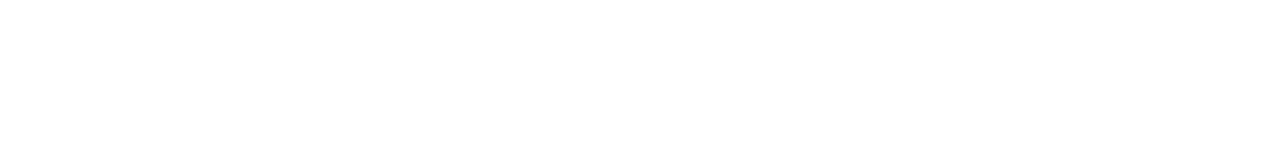
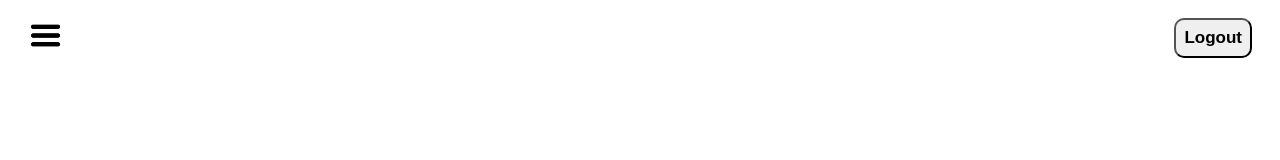
Before and after one commit to IoT-Project-PlantTracking/web-application, a plain HTML site: page app/index.html in a window 1280 px wide. Drawn offline with Linux system fonts and the light colour scheme.

Commit message:
First version of menu and logout

```diff
--- a/app/index.html
+++ b/app/index.html
@@ -5,9 +5,13 @@
     <meta http-equiv="X-UA-Compatible" content="IE=edge">
     <meta name="viewport" content="width=device-width, initial-scale=1.0">
     <meta name="author" content="Jakob, Emil og Frederik">
+    <link rel="stylesheet" href="stylesheet.css">
     <title>Document</title>
 </head>
 <body>
-
+    <nav id="navigationbar">
+        <img id="burgermenu" src="/app/icons/burger-bar.png" alt="Menu">
+        <button id="logoutBtn">Logout</button>
+    </nav>
 </body>
 </html>
--- a/app/stylesheet.css
+++ b/app/stylesheet.css
@@ -0,0 +1,24 @@
+body {
+
+}
+
+#navigationbar {
+
+}
+
+#burgermenu {
+    width: 35px;
+    height: 35px;
+    margin-left: 20px;
+    margin-top: 10px;
+}
+
+#logoutBtn {
+    float: right;
+    margin-right: 20px;
+    margin-top: 10px;
+    padding: 8px;
+    border-radius: 10px;
+    font-size: 17px;
+    font-weight: 700;
+}
```
Also changed, not shown: app/icons/burger-bar.png (added).
